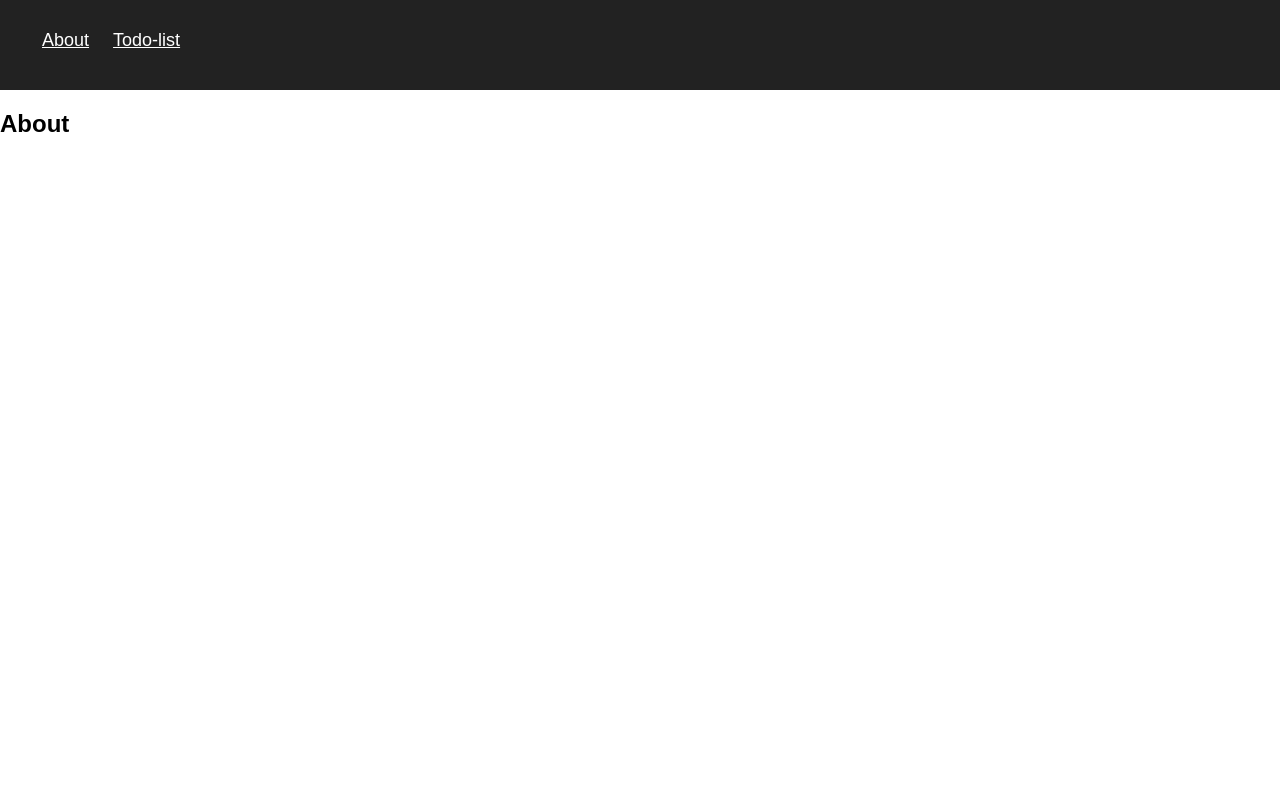
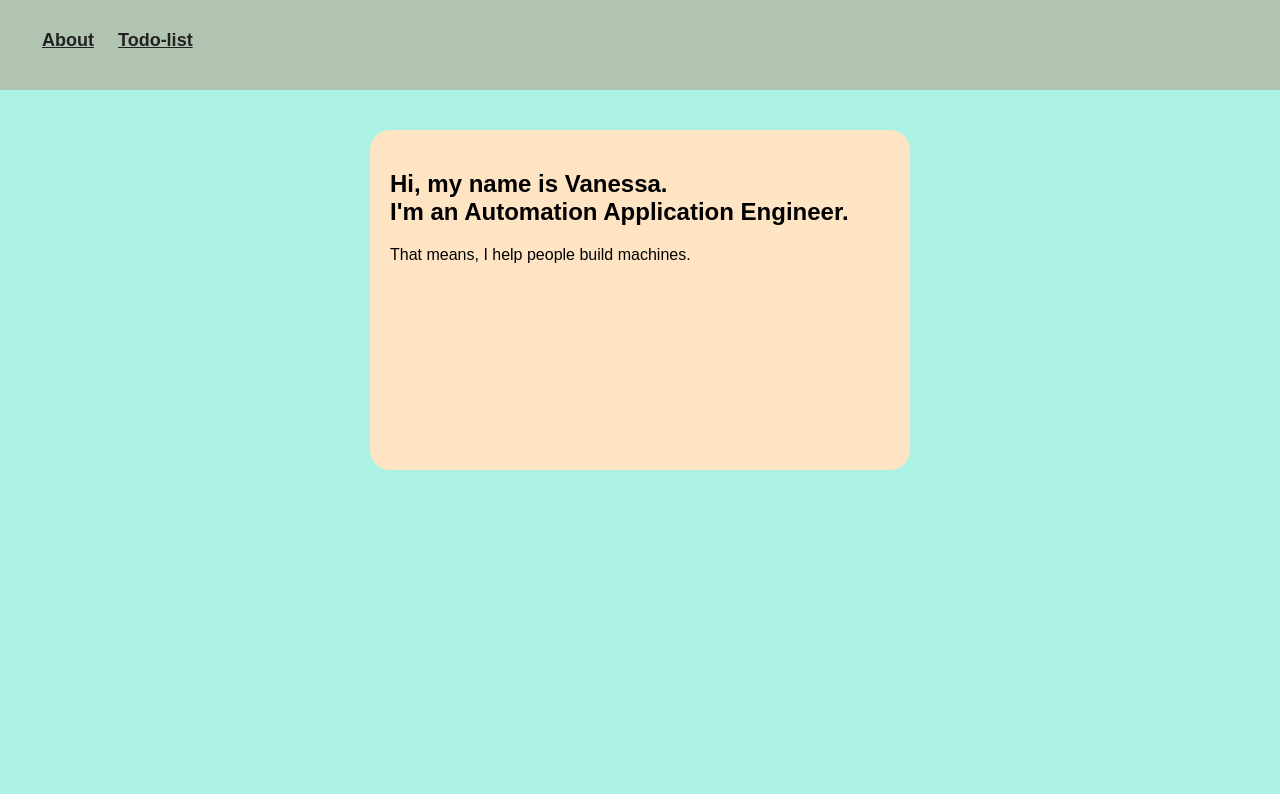
Before and after one commit to vancass/techladies-test, a React (Create React App) app in the folder client/: page / in a window 1280 px wide. Built offline with nearby package versions, Linux system fonts and the light colour scheme.

Commit message:
Styled the about page

```diff
--- /dev/null
+++ b/client/src/components/About.css
@@ -0,0 +1,20 @@
+.About{
+    margin: 0;
+    background-color: #ABF2E5;
+    width: 100%;
+    height: 88vh;
+}
+
+.Profile{
+    position: absolute;
+    width: 500px;
+    height: 300px;
+    background-color: bisque;
+    margin-top: 40px;
+    margin-left: 50%;
+    transform: translateX(-50%);
+    border-radius: 20px;
+    padding: 20px;
+    font-face: Verdana;
+
+}
--- a/client/src/components/About.jsx
+++ b/client/src/components/About.jsx
@@ -1,10 +1,14 @@
 import React, {Component} from 'react';
+import './About.css';
 
 class About extends Component{
     render(){
         return(
             <div className="About">
-                <h2>About</h2>
+                <div className="Profile">
+                    <h2>Hi, my name is Vanessa.<br/>I'm an Automation Application Engineer.</h2>
+                    That means, I help people build machines.
+                </div>
             </div>
         );
     }
--- a/client/src/components/App.css
+++ b/client/src/components/App.css
@@ -1,15 +1,15 @@
 .App-header {
-  background-color: #222;
+  background-color: #B0C4B1;
   height: 30px;
   padding: 30px;
-  color: white;
 }
 
 .App-header a{
-  color: white;
+  color: #222;
   text-align: center;
   padding: 12px;
   font-size: 18px;
+  font-weight: bold;
 }
 
 .App-header a:hover{
```
